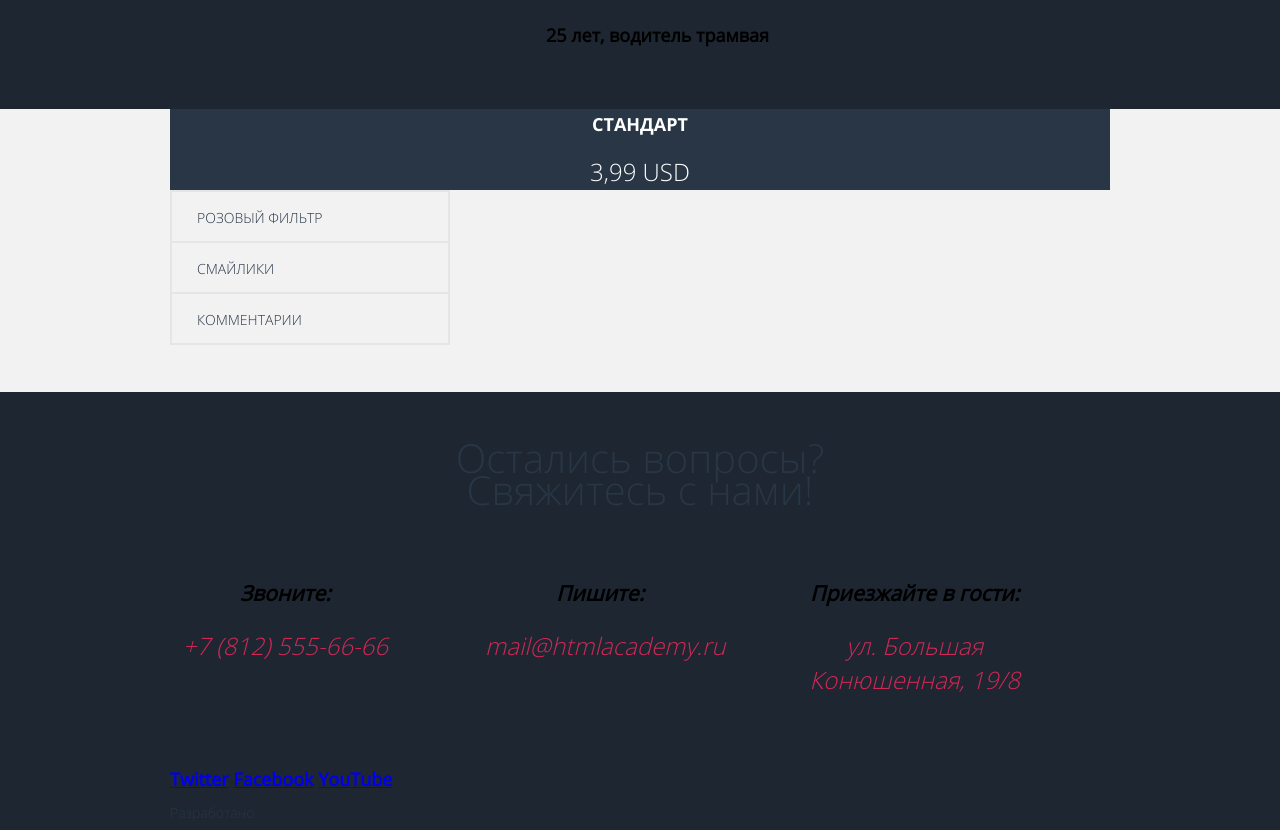
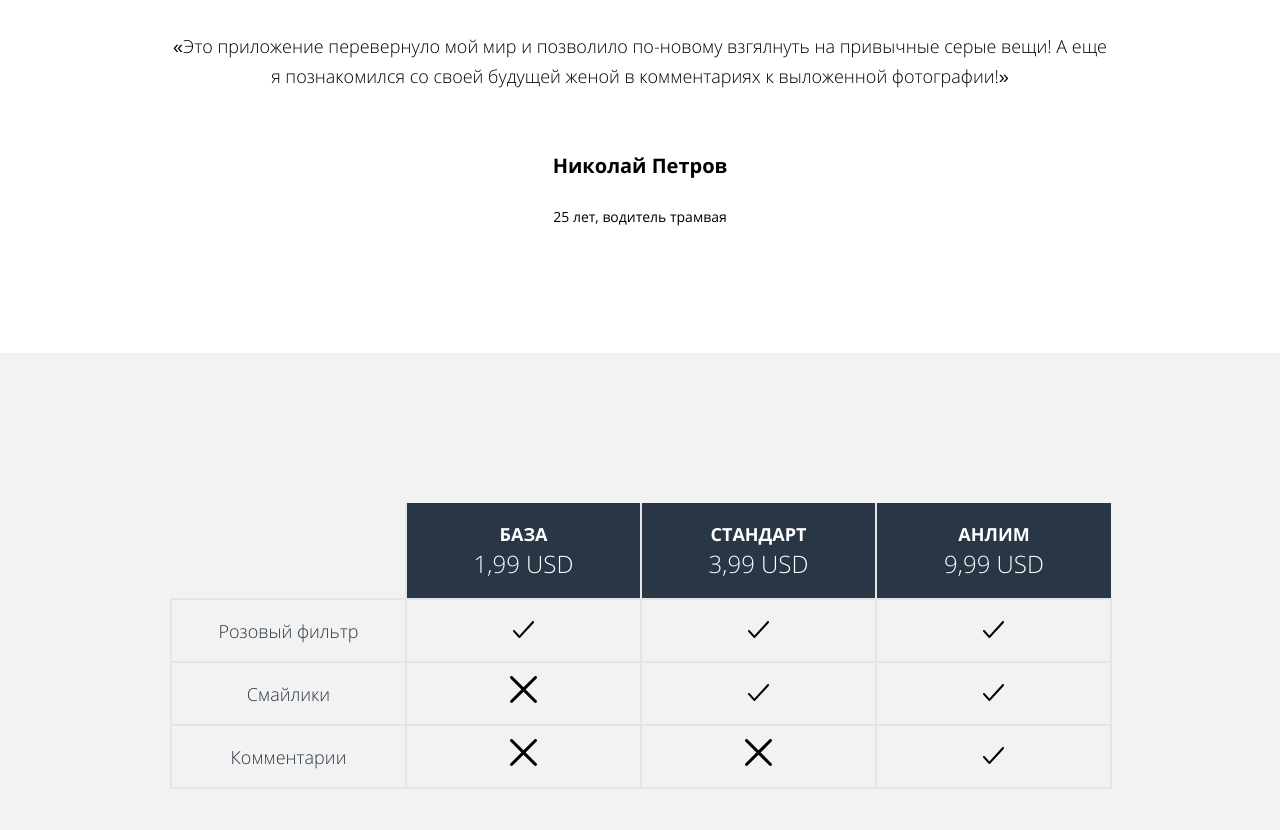
Before and after one commit to Odlix/242228-pink, a website: page index.html in a window 1280 px wide. Shown: the part 2053-2883 px from the top of the page. Drawn offline with nearby package versions, Linux system fonts and the light colour scheme; files that its build step writes are made by us from their sources; files whose address does not match are found by name.

Commit message:
index.html

```diff
--- a/index.html
+++ b/index.html
@@ -122,7 +122,7 @@
     </section>
     <section class="price">
       <div class="price__wrapper">
-        <div class="price__include">
+        <!-- <div class="price__include">
           <div class="price__description">
             <h3 class="price__header">Стандарт</h3>
             <span class="price__cost">3,99 USD</span>
@@ -149,6 +149,67 @@
           </table>
         </div>
         <div class="price__slider">
+        </div>-->
+        <div class="price__table"> <!-- Header in mobile отображается криво -->
+          <div class="price__table-header">
+            <div class="price__table-header-cell price__table-header-cell--empty"></div>
+            <div class="price__table-header-cell">
+              <span class="price__table-header-cell-name">база</span>
+              <span class="price__table-header-cell-price">1,99 usd</span>
+            </div>
+            <div class="price__table-header-cell price__table-header-cell--hit">
+              <span class="price__table-header-cell-name">стандарт</span>
+              <span class="price__table-header-cell-price">3,99 usd</span>
+            </div>
+            <div class="price__table-header-cell">
+              <span class="price__table-header-cell-name">анлим</span>
+              <span class="price__table-header-cell-price">9,99 usd</span>
+            </div>
+          </div>
+          <div class="price__table-body">
+            <div class="price__table-row">
+              <div class="price__table-cell price__table-cell--hit">
+                <span class="price__table-cell-name">Розовый фильтр</span>
+              </div>
+              <div class="price__table-cell">
+                <img class="price__table-img" src="./img/icon-yes.svg" alt="yes">
+              </div>
+              <div class="price__table-cell price__table-cell--hit">
+                <img class="price__table-img" src="./img/icon-yes.svg" alt="yes">
+              </div>
+              <div class="price__table-cell">
+                <img class="price__table-img" src="./img/icon-yes.svg" alt="yes">
+              </div>
+            </div>
+            <div class="price__table-row">
+              <div class="price__table-cell price__table-cell--hit">
+                <span class="price__table-cell-name">Смайлики</span>
+              </div>
+              <div class="price__table-cell">
+                <img class="price__table-img" src="./img/icon-no.svg" alt="no">
+              </div>
+              <div class="price__table-cell price__table-cell--hit">
+                <img class="price__table-img" src="./img/icon-yes.svg" alt="yes">
+              </div>
+              <div class="price__table-cell">
+                <img class="price__table-img" src="./img/icon-yes.svg" alt="yes">
+              </div>
+            </div>
+            <div class="price__table-row">
+              <div class="price__table-cell price__table-cell--hit">
+                <span class="price__table-cell-name">Комментарии</span>
+              </div>
+              <div class="price__table-cell">
+                <img class="price__table-img" src="./img/icon-no.svg" alt="no">
+              </div>
+              <div class="price__table-cell price__table-cell--hit">
+                <img class="price__table-img" src="./img/icon-no.svg" alt="no">
+              </div>
+              <div class="price__table-cell">
+                <img class="price__table-img" src="./img/icon-yes.svg" alt="yes">
+              </div>
+            </div>
+          </div>
         </div>
       </div>
     </section>
@@ -169,6 +230,9 @@
             <a class="address__text" href="#">ул. Большая Конюшенная, 19/8</a>
           </div>
         </address>
+      </div>
+      <div class="address__map">
+        <!-- <img class="address__map-img" src="./img/bg-map-mobile@1x.png" alt="map" height="200px"> -->
       </div>
     </section>
     <footer class="page-footer page-footer--hidden">
--- a/less/blocks/address.less
+++ b/less/blocks/address.less
@@ -1,4 +1,5 @@
 .address {
+  background: white;
 
   padding-top: 50px;
   font-style: normal;  /* Не работает */
@@ -18,7 +19,7 @@
 
 .address__info {
 
-  margin-bottom: 45px;
+  padding-bottom: 45px;
 }
 
 .address_header {
@@ -38,6 +39,14 @@
 
 }
 
+.address__map {
+  height: 200px;
+
+  background-image: url("../../img/bg-map-mobile@1x.png");
+  background-repeat: no-repeat;
+  background-size: cover;
+}
+
 @media @tablet-widths {
   .address__slogan {
     margin: 0 auto;
@@ -52,6 +61,10 @@
     display: inline-block;
     margin-right: 80px;
   }
+
+  .address__map {
+    height: 380px;
+  }
 }
 
 @media @desktop-widths {
@@ -63,4 +76,8 @@
   .address__item:last-child {  /* переместить в центр */
     // color: green;
   }
+
+  .address__map {
+    height: 500px;
+  }
 }
--- a/less/blocks/price.less
+++ b/less/blocks/price.less
@@ -1,6 +1,9 @@
 .price {
   background: @price-bg;
   color: @price-text-color;
+
+  padding-top: 150px;
+  padding-bottom: 95px;
 }
 
 .price__wrapper {
@@ -15,6 +18,8 @@
 }
 
 .price__header {
+  margin: auto;
+
   font-family: @font-family-bold;
   font-size: 18px;
   font-weight: 700;
@@ -30,14 +35,92 @@
   text-transform: uppercase;
 }
 
+// .price__table {
+//   color: @price__table-text-color;
+//   border-collapse: collapse;
+// }
+//
+// .price__column {
+//   border: @price__column-border;
+//   padding: @price__column-padding;
+// }
+
 .price__table {
-  color: @price__table-text-color;
+  display: table;
+
+  width: 100%;
+
+  text-align: center;
+
   border-collapse: collapse;
 }
 
-.price__column {
+.price__table-header {
+  display: table-header-group;
+
+}
+
+.price__table-header-cell {
+
+  display: none;
+// width: 100%;
+  background: @price__description-bg;
+
+  vertical-align: middle;
+
+  border-left: @price__column-border;
+}
+
+.price__table-header-cell--hit {
+  display: table-cell;
+
+  height: 98px;
+  width: 50%;
+
+}
+
+.price__table-header-cell-name {
+  display: block;
+
+  font-family: @font-family-bold;
+  font-size: 18px;
+  font-weight: 700;
+  line-height: 30px;
+  text-transform: uppercase;
+
+}
+
+.price__table-header-cell--empty {
+  display: none;
+  border: none;
+  background: transparent;
+}
+
+.price__table-body {
+  display: table-row-group;
+  color: @price__description-bg;
+
+  font-family: @font-family-light;
+  font-size: 14px;
+  font-weight: 400;
+  line-height: 30px;
+}
+
+.price__table-row {
+  display: table-row;
   border: @price__column-border;
-  padding: @price__column-padding;
+}
+
+.price__table-cell {
+  display: none;
+
+  height: 63px;
+
+  vertical-align: middle;
+}
+
+.price__table-cell--hit {
+  display: table-cell;
 }
 
 .price__option-text {
@@ -52,3 +135,73 @@
 .price__slider {
   margin: 40px auto 47px auto;
 }
+
+@media @tablet-widths {
+  .price__table-header-cell {
+    display: table-cell;
+  }
+
+  .price__table-header-cell--hit {
+    // display: table-cell;
+    height: 79px;
+    width: 25%;
+  }
+
+  .price__table-header-cell--empty {
+    display: table-cell;
+  }
+
+  .price__table-header-cell-price {
+    font-family: @font-family-light;
+    font-size: 18px;
+    font-weight: 300;
+    line-height: 30px;
+    text-transform: uppercase;
+  }
+
+  .price__table-cell {
+    display: table-cell;
+
+    box-sizing: border-box;
+
+    width: 25%;
+
+    border: @price__column-border;
+  }
+
+  .price__table-row {
+
+    border: none;
+  }
+
+
+}
+
+@media @desktop-widths {
+  .price__table-header-cell {
+    // background: @price__description-bg;
+    width: 25%;
+    height: 95px;
+
+  }
+
+  .price__table-header-cell-price {
+    font-size: 24px;
+  }
+
+  .price__table-body {
+
+    font-size: 18px;
+
+  }
+
+  .price__table-cell {
+    // box-sizing: border-box;
+    //
+    // width: 25%;
+    //
+    // border: @price__column-border;
+
+  }
+
+}
--- a/less/blocks/reviews.less
+++ b/less/blocks/reviews.less
@@ -1,5 +1,5 @@
 .reviews {
-
+  background: white;
 }
 
 .reviews__wrapper {
@@ -34,6 +34,7 @@
 }
 
 .reviews__slider {
+  height: 30px;
   margin-bottom: 45px;
 }
 
@@ -44,13 +45,18 @@
 
 @media @tablet-widths {
   .reviews__item {
-    margin-bottom: 140px;
+    display: flex;
+    flex-direction: column;
+
+    // margin-bottom: 140px;
   }
 
   .reviews__author-desciption {
-    position: absolute;
-    bottom: -100px;
-    left: 40%;
+    // position: absolute;
+    // bottom: -100px;
+    // left: 40%;
+
+    order: 2;
   }
 
   .reviews__author {
@@ -60,14 +66,25 @@
 
   .reviews__author-who {
     display: block;
+
+    font-size: 14px;
+    font-weight: 400;
   }
 
   .reviews__text {
     font-size: 18px;
   }
+
+  .reviews__slider {
+    margin-bottom: auto;
+    height: 75px;
+  }
 }
 
-@media @desktop-widths { /* почему не работает.. */
-  // display: none;
+@media @desktop-widths {
+  .reviews__item {
+    padding-top: 190px;
+    margin-bottom: 45px;
+  }
 
 }
--- a/less/global/variables.less
+++ b/less/global/variables.less
@@ -25,6 +25,7 @@
 @price__description-bg: #283645;
 @price__table-text-color: @price__description-bg; /* Меня озарило и я вспомнил - можно же объявлять через другие переменные */
 @price__column-border: 2px solid #e5e5e5;
+
 @price__column-padding: 8px 125px 8px 25px;
 
 @address__slogan-color: #283645;
```
